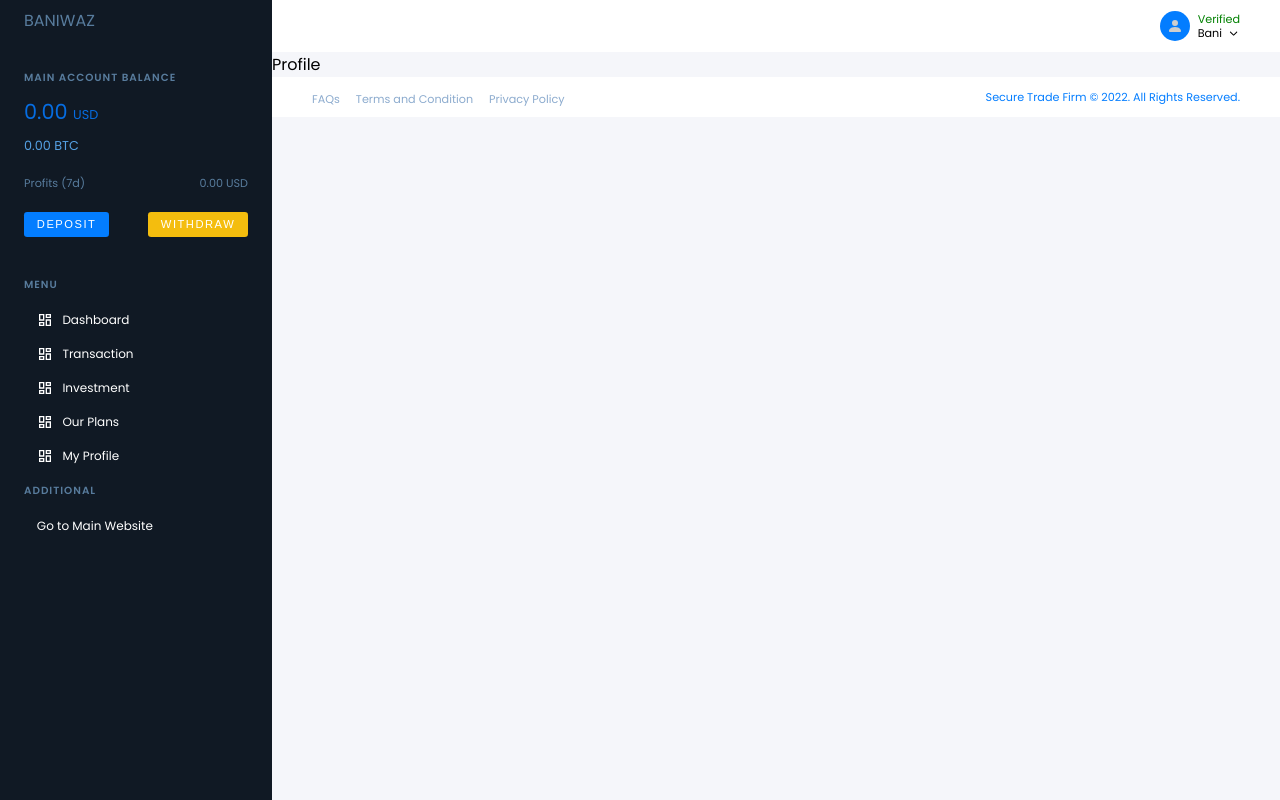
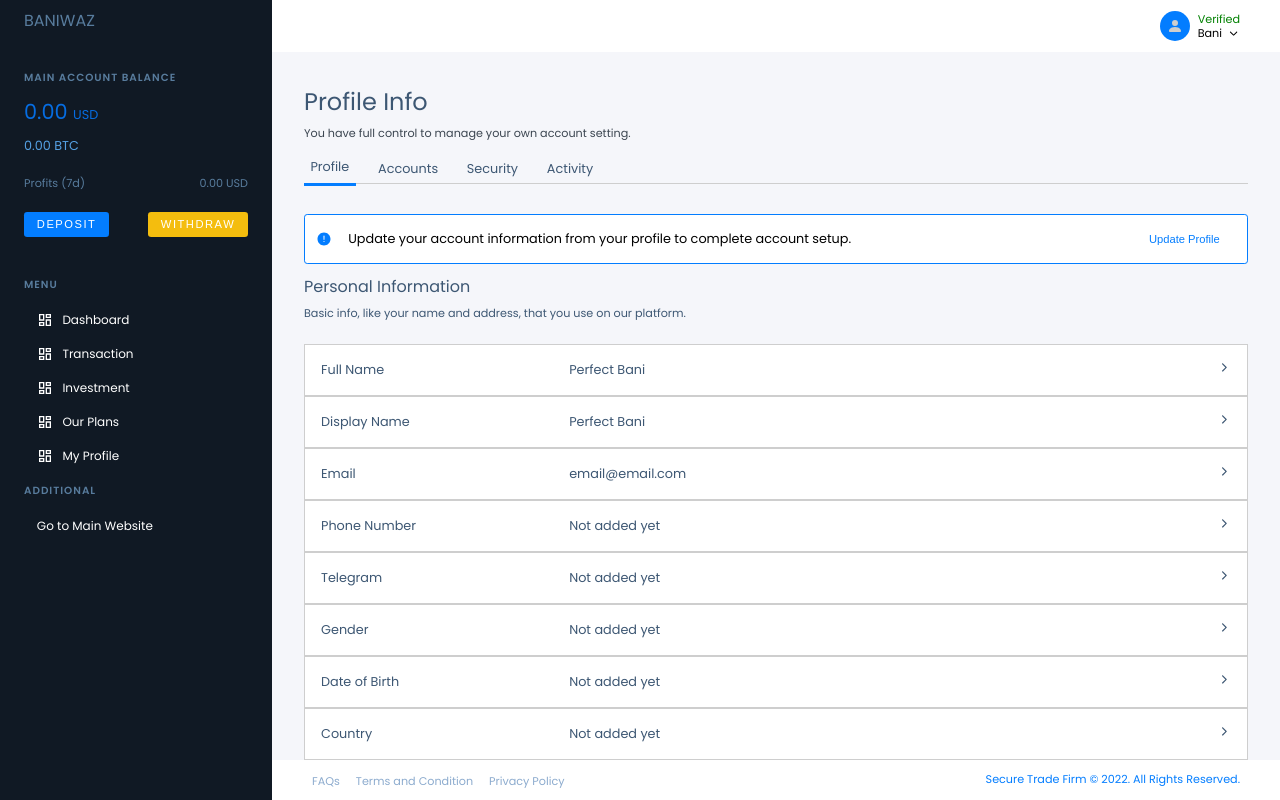
Before and after one commit to Elozino/trade-firm, a React (Vite) app: page /profile in a window 1280 px wide. Built offline with nearby package versions, Linux system fonts and the light colour scheme.

Commit message:
dashboard-ui

```diff
--- a/src/Pages/Profile/Profile.css
+++ b/src/Pages/Profile/Profile.css
@@ -0,0 +1,79 @@
+.Profile {
+  padding: 2rem;
+}
+
+.Profile header h2 {
+  color: #3d5773;
+  font-weight: 400;
+}
+
+.Profile header small {
+  color: #3b4550;
+  font-weight: 400;
+}
+
+.Profile__profileContent {
+  margin-bottom: 30px;
+}
+
+.Profile__profileHeader {
+  display: flex;
+  align-items: center;
+  gap: 1rem;
+  height: 30px;
+  border-bottom: 1px solid #cecece;
+  margin-top: 10px;
+}
+
+.Profile__profileHeader p {
+  padding: 0.4rem;
+  font-size: 0.8rem;
+  color: #3d5773;
+}
+
+/* .Profile__profileHeader p .active{
+
+} */
+
+.Profile__info h4 {
+  color: #3d5773;
+  font-weight: 400;
+}
+
+.Profile small {
+  color: #3d5773;
+  font-weight: 400;
+  font-size: 0.7rem;
+}
+
+.Profile__details {
+  display: flex;
+  flex-direction: column;
+  margin-top: 20px;
+  font-size: 0.8rem;
+  font-weight: 400;
+}
+
+.Profile__row {
+  display: flex;
+  align-items: center;
+  background-color: #fff;
+  padding: 1rem;
+  border: 1px solid #cecece;
+  color: #3d5773;
+}
+
+.Profile__row p {
+  flex: 1.5;
+}
+
+.Profile__row div {
+  display: flex;
+  align-items: center;
+  justify-content: space-between;
+  flex: 4;
+}
+
+.Profile__row div p {
+  flex: 1;
+}
--- a/src/Pages/Profile/Profile.jsx
+++ b/src/Pages/Profile/Profile.jsx
@@ -1,10 +1,104 @@
 import React from 'react'
+import "./Profile.css"
 import DashboardLayout from '../../components/DashBoard/DashboardLayout/DashboardLayout'
+import AccountCard from '../../components/DashBoard/AccountCard/AccountCard'
+import { IoIosAlert, IoIosArrowForward } from 'react-icons/io'
 
 const Profile = () => {
   return (
     <DashboardLayout>
-      <div>Profile</div>
+      <div className='Profile'>
+        <header>
+          <h2>Profile Info</h2>
+          <small>You have full control to manage your own account setting.</small>
+        </header>
+        <section className='Profile__profileContent'>
+          <div className='Profile__profileHeader'>
+            <p className='Profile__profileTitle active'>Profile</p>
+            <p className='Profile__profileTitle'>Accounts</p>
+            <p className='Profile__profileTitle'>Security</p>
+            <p className='Profile__profileTitle'>Activity</p>
+          </div>
+        </section>
+        <section>
+          <AccountCard
+            icon={<IoIosAlert color="#037DFF" />}
+            bg="transparent"
+            color="#037DFF"
+            title="Update your account information from your profile to complete account setup."
+            BtnTitle="Update Profile"
+          />
+        </section>
+        <section className='Profile__info'>
+          <h4>Personal Information</h4>
+          <small>Basic info, like your name and address, that you use on our platform.</small>
+          <div className='Profile__details'>
+            <div className="Profile__row">
+              <p>Full Name</p>
+              <div>
+                <p>Perfect Bani</p>
+                <span><IoIosArrowForward /></span>
+              </div>
+            </div>
+            <div className="Profile__row">
+              <p>Display Name</p>
+              <div>
+                <p>Perfect Bani</p>
+                <span><IoIosArrowForward /></span>
+              </div>
+            </div>
+            <div className="Profile__row">
+              <p>Email</p>
+              <div>
+                <p>email@email.com</p>
+                <span><IoIosArrowForward /></span>
+              </div>
+            </div>
+            <div className="Profile__row">
+              <p>Phone Number</p>
+              <div>
+                <p>Not added yet</p>
+                <span><IoIosArrowForward /></span>
+              </div>
+            </div>
+            <div className="Profile__row">
+              <p>Telegram</p>
+              <div>
+                <p>Not added yet</p>
+                <span><IoIosArrowForward /></span>
+              </div>
+            </div>
+            <div className="Profile__row">
+              <p>Gender</p>
+              <div>
+                <p>Not added yet</p>
+                <span><IoIosArrowForward /></span>
+              </div>
+            </div>
+            <div className="Profile__row">
+              <p>Date of Birth</p>
+              <div>
+                <p>Not added yet</p>
+                <span><IoIosArrowForward /></span>
+              </div>
+            </div>
+            <div className="Profile__row">
+              <p>Country</p>
+              <div>
+                <p>Not added yet</p>
+                <span><IoIosArrowForward /></span>
+              </div>
+            </div>
+            <div className="Profile__row">
+              <p>Address</p>
+              <div>
+                <p>Not added yet</p>
+                <span><IoIosArrowForward /></span>
+              </div>
+            </div>
+          </div>
+        </section>
+      </div>
     </DashboardLayout>
   )
 }
```
